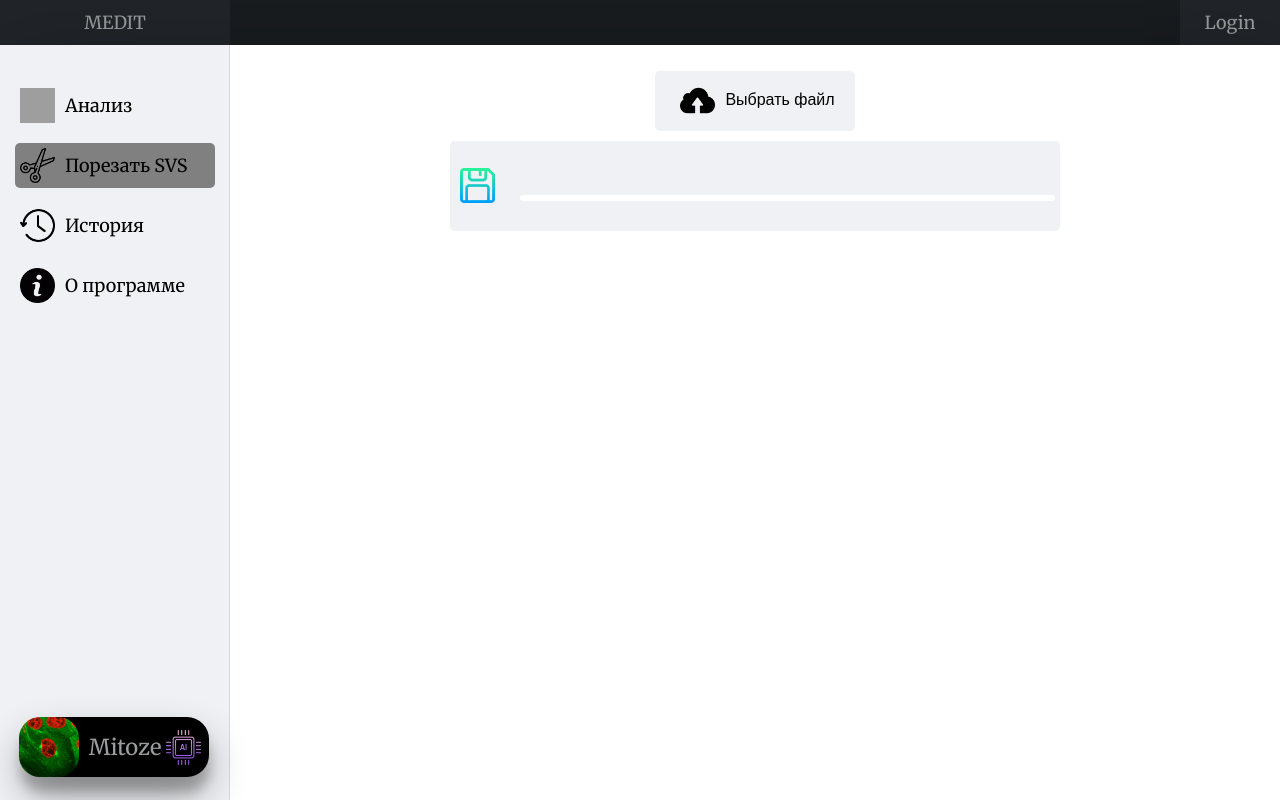
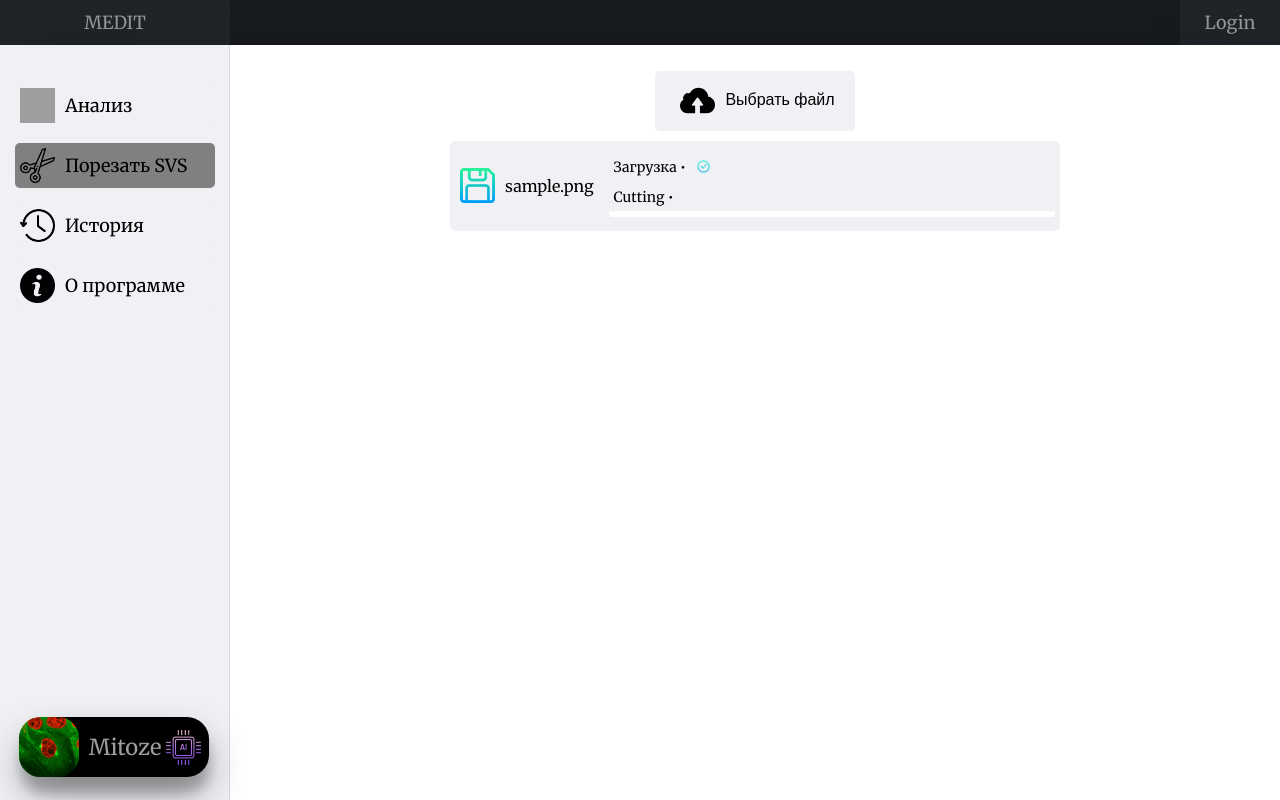
Before and after one commit to MikhailKochan/MEDIT_API, a Flask app: template app/templates/cut_rout.html in a window 1280 px wide. Run offline with Flask 3, Linux system fonts and the light colour scheme; tables that the repository leaves empty hold one stand-in row (values such as "Sample post"); the template is opened without the code that fills it: values that come from a table or form of the project are taken from there, most other values are stand-ins (such as "Sample title", 1, 10 or a date in 2020); data that the repository does not hold is empty; parts of the project's set-up code (start-up, migrations or seed data) failed here and were passed over; some libraries are stand-ins or nearby versions; some web fonts are replaced; grey boxes are pictures that could not be loaded.

Commit message:
add shows tasks in procces

```diff
--- a/app/static/js/cut_rout_jquery.js
+++ b/app/static/js/cut_rout_jquery.js
@@ -1,4 +1,4 @@
-var container = document.querySelectorAll('.container-table');
+
 function getExtension(filename) {
   var parts = filename.split('.');
   return parts[parts.length - 1];
@@ -23,13 +23,13 @@ function makeProgressHTML(id, name){
             </li>
     `;
     return progressHTML
-}
+};
 var detailsElement = `
           <div class="details"style="flex-direction:row">
             <span class="func_name">Cutting • </span>
             <span class="percent"></span>
         </div>
-`
+`;
 
 $('document').ready(function(){
         $('#inputSVS').on('click', function(){
@@ -98,7 +98,7 @@ function update_progress(status_url, element_id) {
         // update UI
         console.log(data['state']);
         percent = parseInt(data['progress']);
-
+        console.log(percent);
         $(`#${element_id} > div.content > div.progress-bar > div`).width(percent + '%');
         $(`#${element_id} > div.content > div:nth-child(2) > span.percent`).text(percent + '%');
         $(`#${element_id} > div.content > div:nth-child(2) > span.func_name`).text(`${data['function']} • `);
@@ -128,9 +128,11 @@ function update_progress(status_url, element_id) {
         }
     });
 };
-for (var i = 1; i < container.length; ++i) {
+var container = document.querySelectorAll('.row');
+console.log(container);
+for (var i = 0; i < container.length; ++i) {
     let element_id = container[i].id;
-    let status_url = `/progress/${container[i].id}`;
-//    console.log(status_url);
+    let status_url = `/status/${container[i].id}`;
+    console.log(container[i].id);
     update_progress(status_url, element_id);
 };
--- a/app/templates/cut_rout.html
+++ b/app/templates/cut_rout.html
@@ -27,10 +27,14 @@
             {% for task in tasks %}
                 <li class="row" id="{{task.id}}">
                         <img src="./static/logo/file.png">
-                        <span class="name"></span>
+                        <span class="name">{{ task.images.filename }}</span>
                         <div class="content">
                             <div class="details">
-                                <span class="name"></span>
+                                <span class="name">Загрузка • </span>
+                                <span class="percent"><img class='fa-check' src="./static/logo/green_check.png"></span>
+                            </div>
+                            <div class="details"style="flex-direction:row">
+                                <span class="func_name">Cutting • </span>
                                 <span class="percent"></span>
                             </div>
                             <div class="progress-bar">
```
